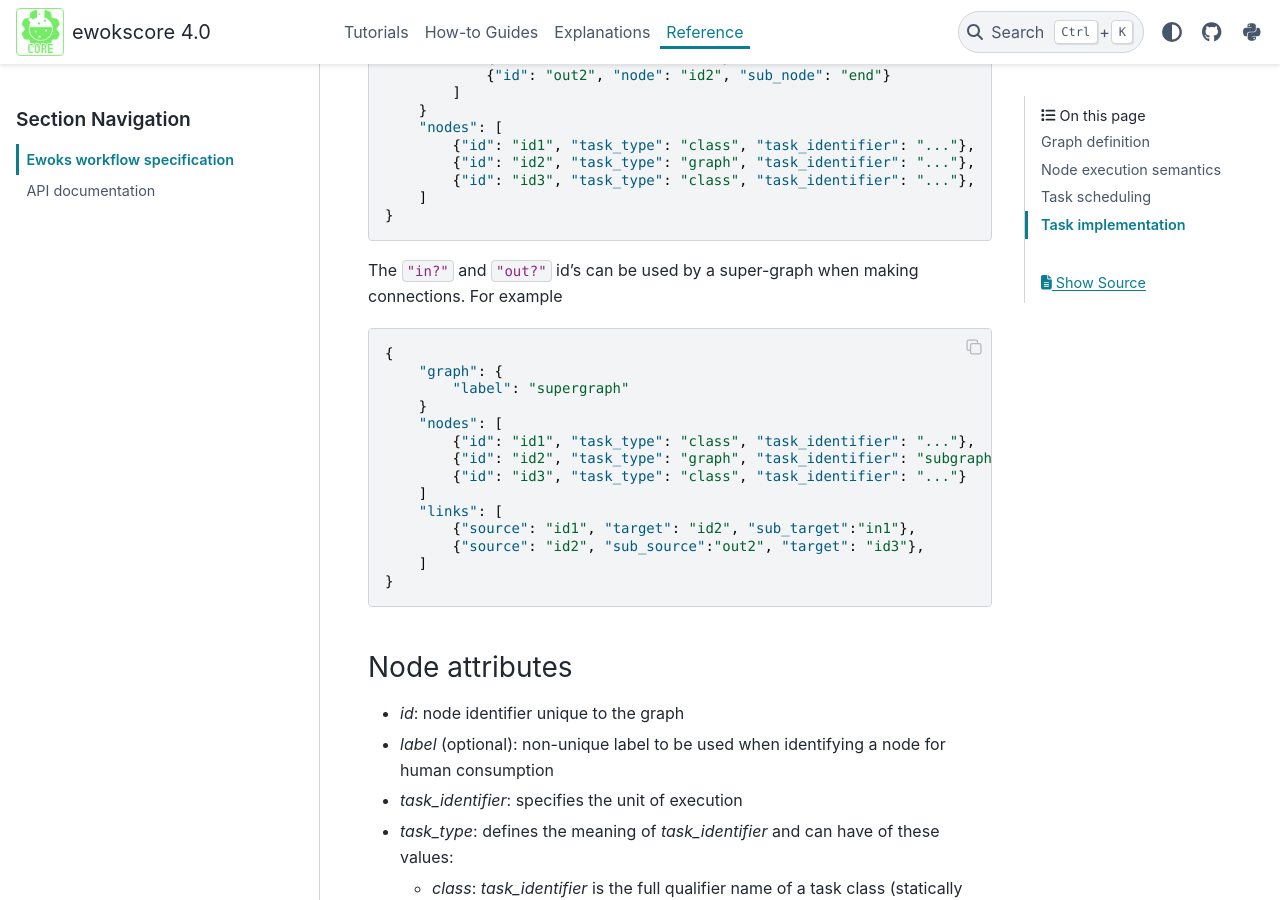
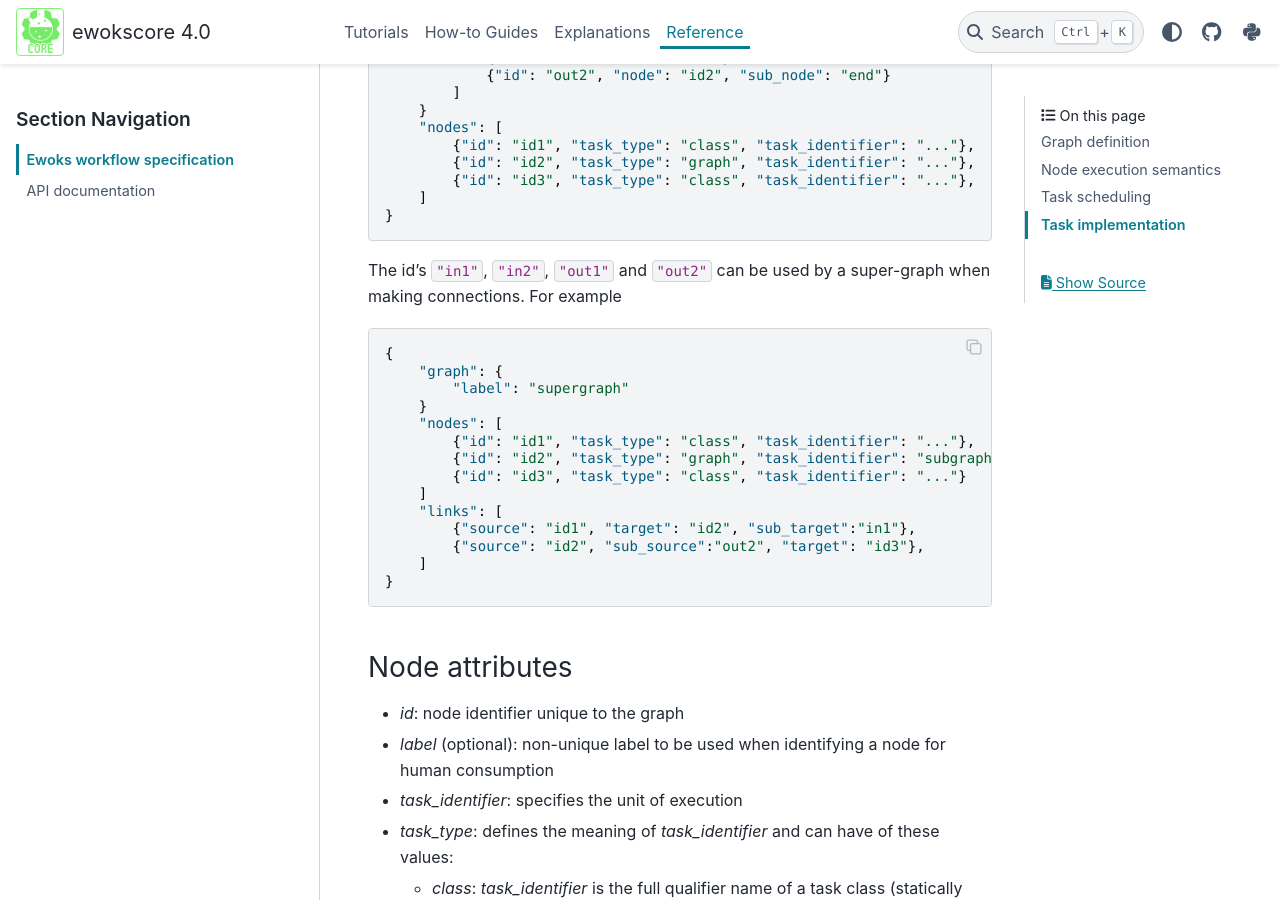
Before and after one commit to ewoks-kit/ewokscore, a Sphinx documentation site: the page built from doc/reference/specs.rst, in a window 1280 px wide and 900 px high, scrolled down 2028 px. Built offline with Sphinx 7.4.7 and the PyData theme 0.15.4, drawn with Linux system fonts in a browser that asks for light colours; pages that are not in the unit, such as notebooks, are missing from menus.

Commit message:
Apply suggestions from code review
Co-authored-by: Loïc Huder <42204205+loichuder@users.noreply.github.com>

```diff
--- a/doc/reference/specs.rst
+++ b/doc/reference/specs.rst
@@ -84,7 +84,7 @@ which in turn has an input node ``"start"`` and output node ``"end"``:
         ]
     }
 
-The ``"in?"`` and ``"out?"`` id's can be used by a super-graph when making connections. For example
+The id's ``"in1"``, ``"in2"``, ``"out1"`` and ``"out2"`` can be used by a super-graph when making connections. For example
 
 .. code-block:: json
 
```
Also changed, not shown: CHANGELOG.md (+1 -1 lines).
